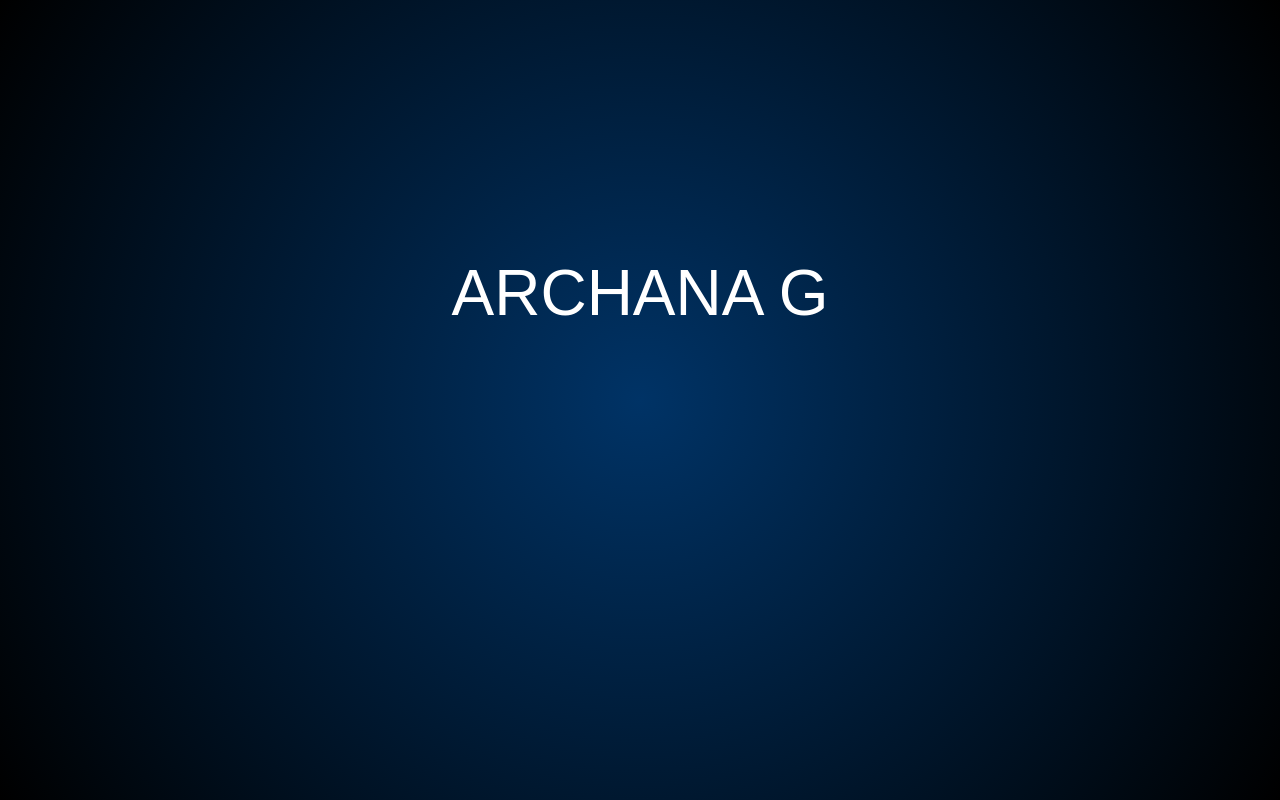
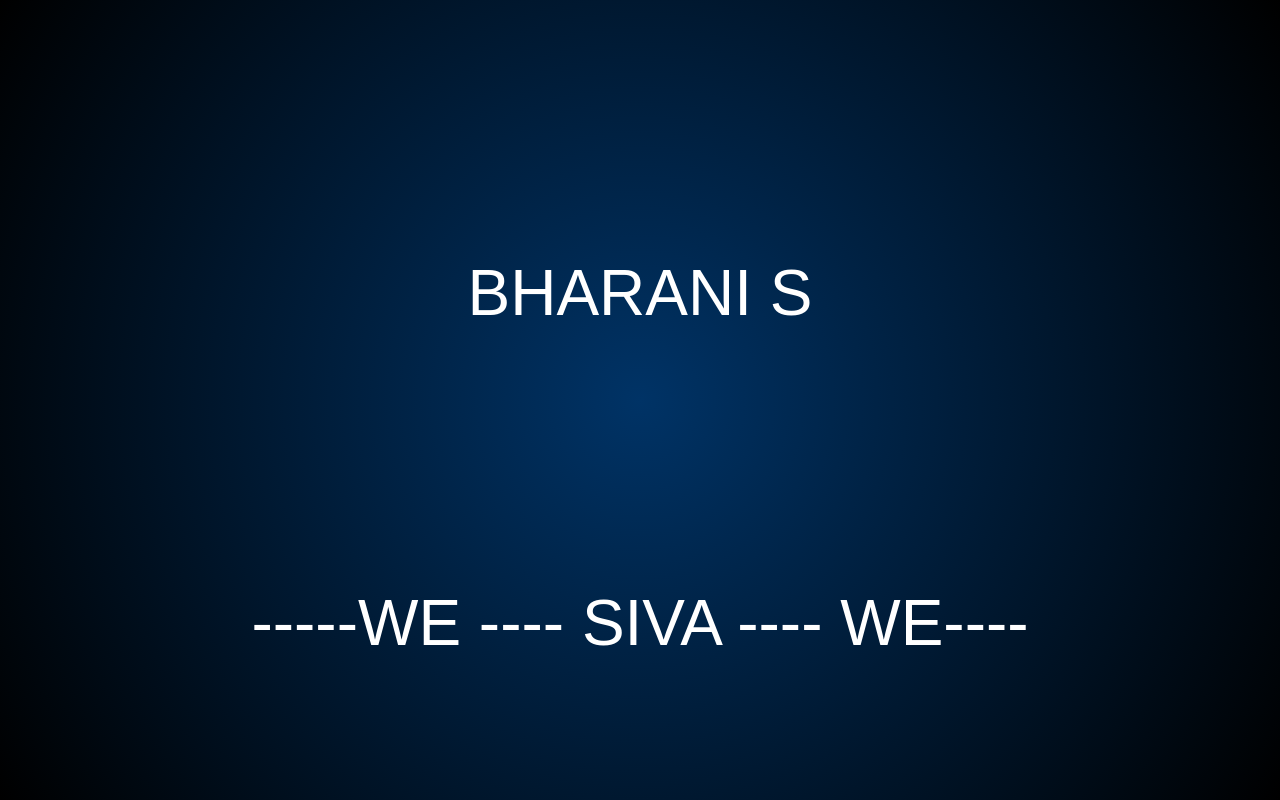
Before and after one commit to DEVA-P/Fireworks, a plain HTML site: page index.html in a window 1280 px wide. Drawn offline with Linux system fonts and the light colour scheme.

Commit message:
Update index.html

```diff
--- a/index.html
+++ b/index.html
@@ -85,7 +85,10 @@
 </head>
 <body>
     <div id="container">
-        <div id="name" onclick="createCelebration(event)">ARCHANA G</div>
+        <div id="name" onclick="createCelebration(event)">BHARANI S </div>
+        <div id="name" onclick="createCelebration(event)">-----WE ---- SIVA ---- WE----</div>
+        <div id="name" onclick="createCelebration(event)">DEVA P </div>
+
     </div>
 
     <script>
```
